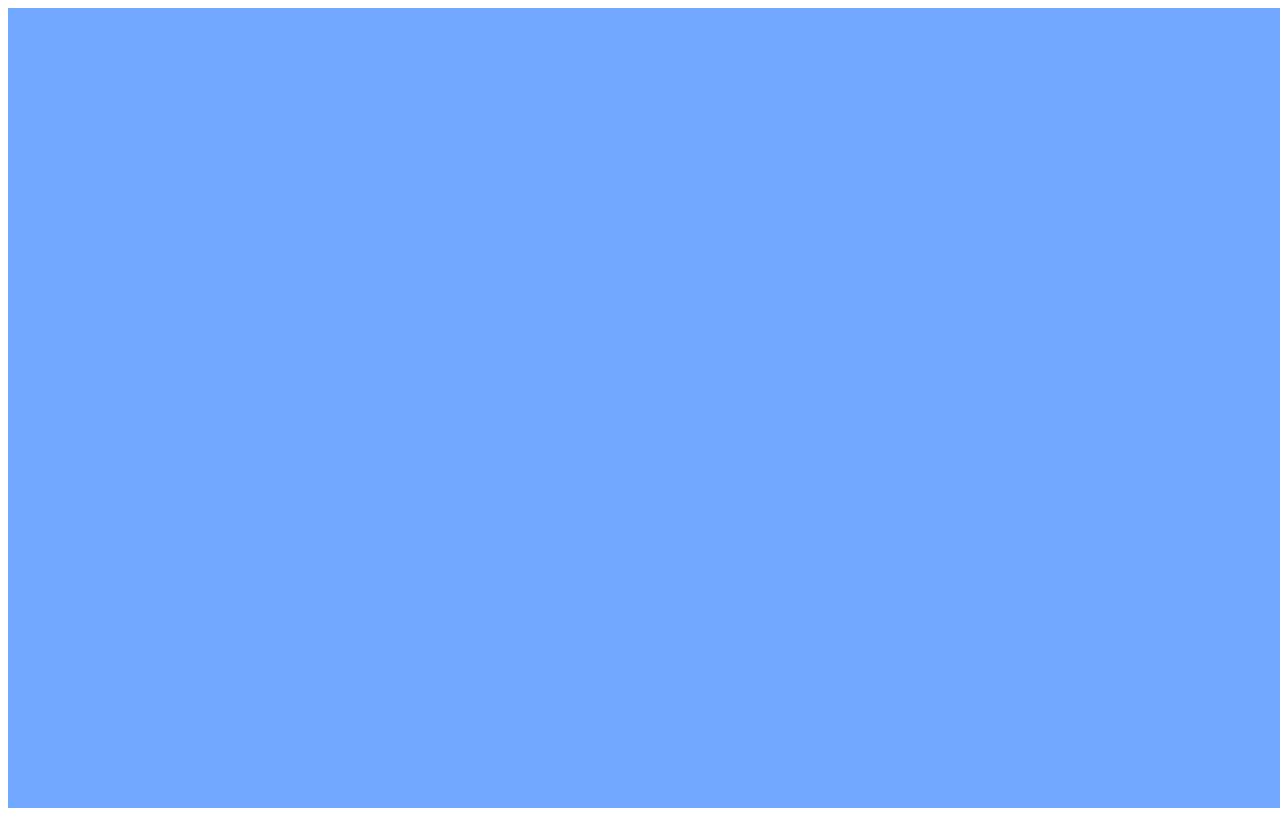
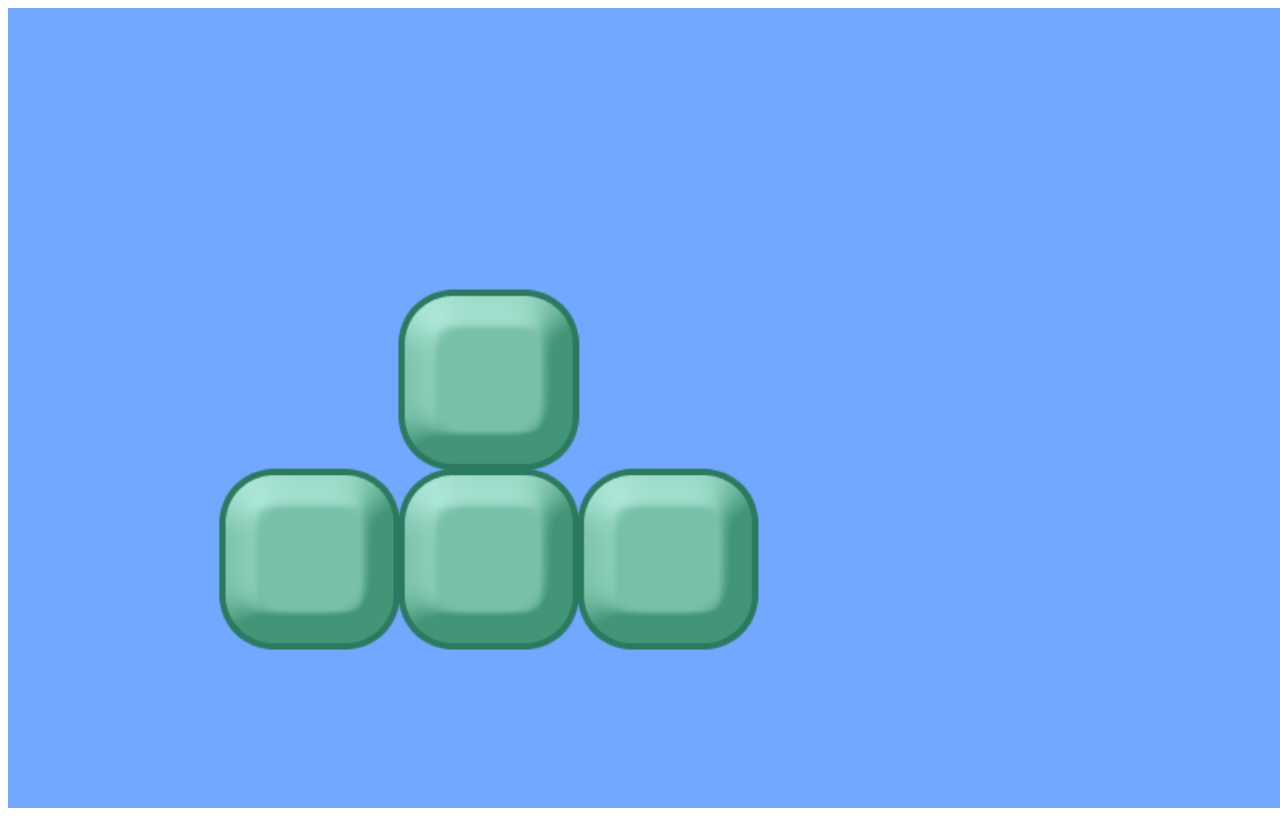
Before and after one commit to Binoui/Tetrisse, a plain HTML site: page index.html in a window 1280 px wide. Drawn offline with Linux system fonts and the light colour scheme.

Commit message:
added Tetromino class + beginning of movements. Need to figure out rotation

```diff
--- a/index.html
+++ b/index.html
@@ -10,6 +10,8 @@
         <script src="src/states/load.js"></script>
         <script src="src/states/play.js"></script>
 
+        <script src="src/entities/tetromino.js"></script>
+
         <script src="src/main.js"></script>
         <script src="src/game.js"></script>
     </body>
--- /dev/null
+++ b/src/entities/tetromino.js
@@ -0,0 +1,48 @@
+class Tetromino extends Phaser.Sprite
+{
+    constructor(centerX, centerY, game)
+    {
+        super(game,  0, 0, "tT");
+        this.center = [centerX, centerY];
+        this.cells = [[centerX, centerY-1], [centerX - 1, centerY], [centerX, centerY], [centerX + 1, centerY + 1]];
+        this.game.add.existing(this);
+		this.game.physics.arcade.enable(this);
+        this.placed = false;
+        console.log(this.cells);
+        console.log(this.cells[0]);
+    }
+
+    update()
+    {
+        if (! this.placed)
+        {
+            let keyboard = this.game.input.keyboard;
+            if (keyboard.isDown(Phaser.KeyCode.RIGHT))
+            {
+                for (let i = 0; i < this.cells.length; i++)
+                {
+                    (this.cells[i])[0] += BLOCK_SIZE;
+                }
+                this.x += BLOCK_SIZE;
+            }
+
+            if (keyboard.isDown(Phaser.KeyCode.LEFT))
+            {
+                for (let i = 0; i < this.cells.length; i++)
+                {
+                    (this.cells[i])[0] -= BLOCK_SIZE;
+                }
+                this.x -= BLOCK_SIZE;
+            }
+
+            if (keyboard.isDown(Phaser.KeyCode.Q))
+                this.rotateRight();
+        }
+    }
+
+    rotateRight()
+    {
+        this.angle += 1;
+        console.log(this.angle);
+    }
+}
--- a/src/game.js
+++ b/src/game.js
@@ -1,3 +1,5 @@
+BLOCK_SIZE = 10;
+
 class Game extends Phaser.Game {
   constructor() {
 
--- a/src/states/play.js
+++ b/src/states/play.js
@@ -1,5 +1,5 @@
 class PlayState extends Phaser.State {
     create() {
-
+        new Tetromino(0, 0, this.game);
     }
 }
```
